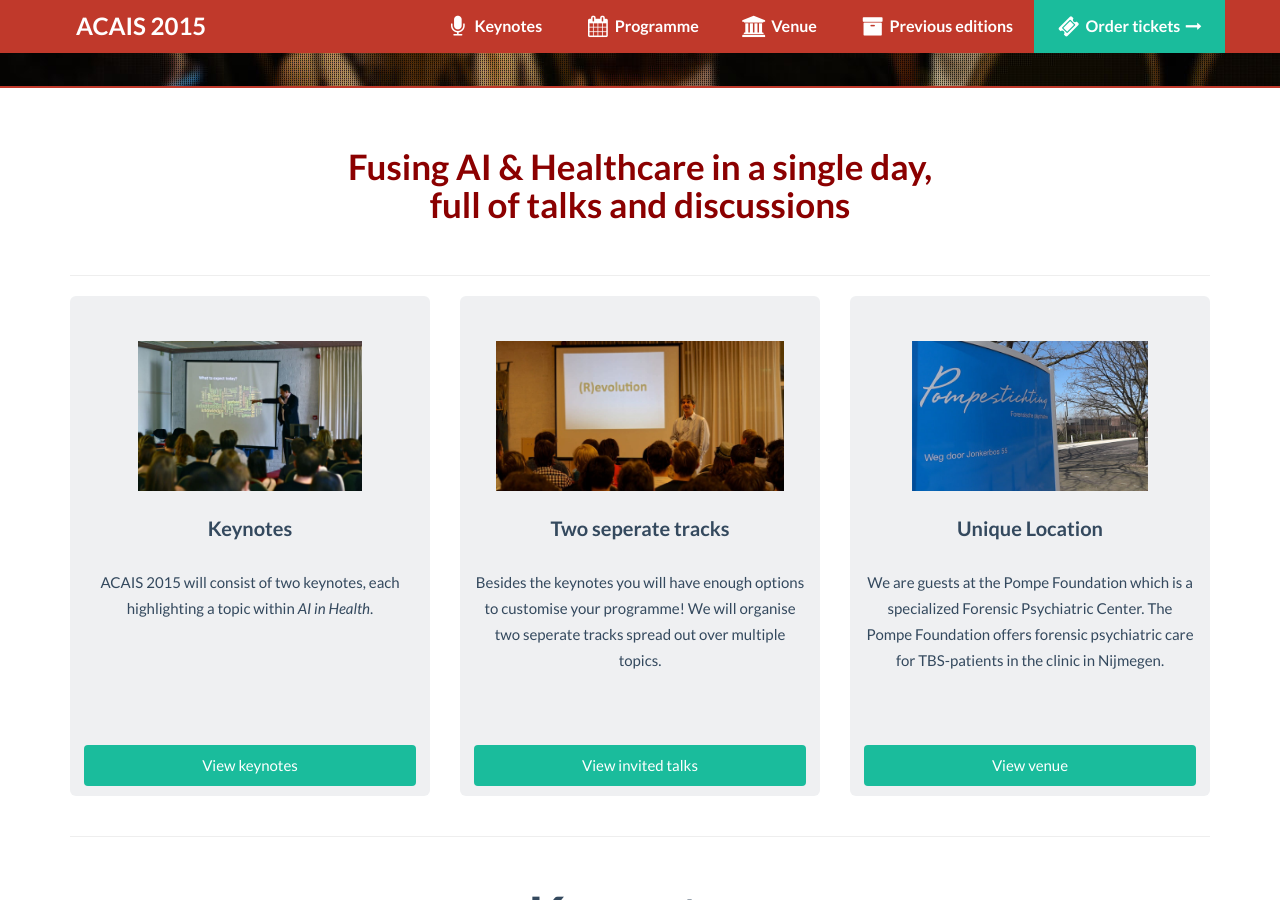
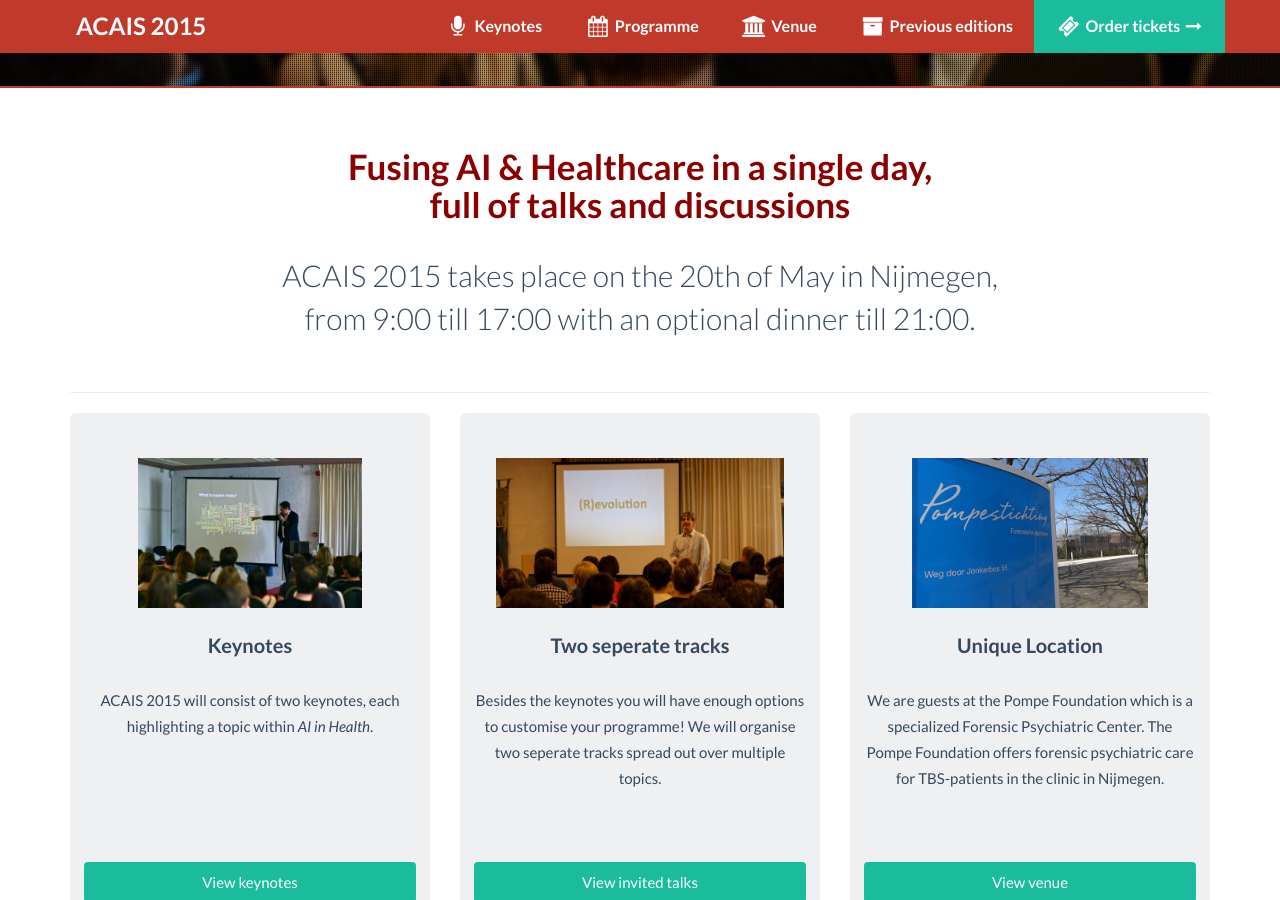
Before and after one commit to wouterbulten/acais-website, a Jekyll site: the page built from index.html, in a window 1280 px wide and 900 px high, scrolled down 573 px. Built offline with Jekyll 4.4.1, drawn with Linux system fonts in a browser that asks for light colours; nearby versions of some CDN libraries.

Commit message:
Fixes #18

```diff
--- a/index.html
+++ b/index.html
@@ -26,6 +26,8 @@ layout: default
     <div class="row text-center">
 
         <h2 class="title">Fusing AI &amp; Healthcare in a single day,<br> full of talks and discussions</h2>
+
+		<p class="lead">ACAIS 2015 takes place on the 20th of May in Nijmegen,<br> from 9:00 till 17:00 with an optional dinner till 21:00.</p>
     </div>
 
     <hr>
```
